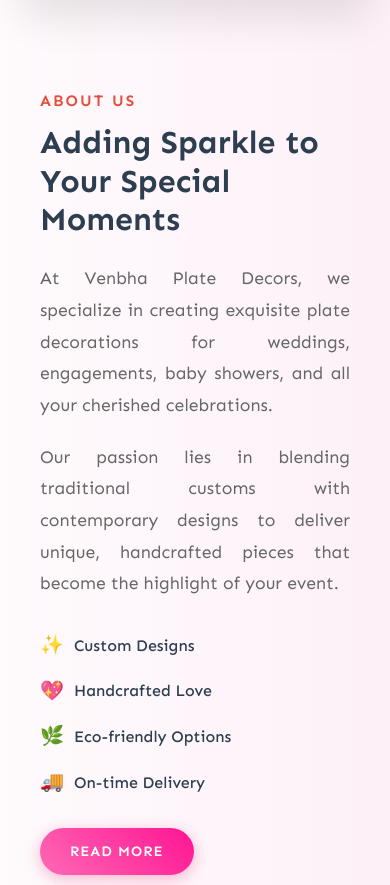
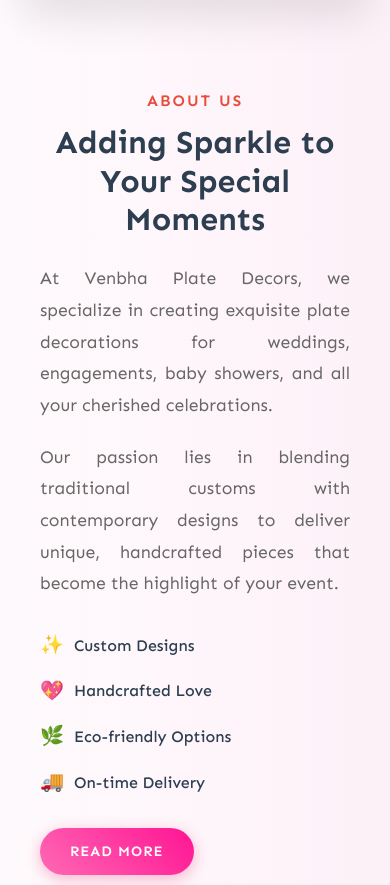
Before and after one commit to venbha-plate-decors/Venbha, a React (Vite) app: page / in a window 390 px wide. Shown: the part 1452-2337 px from the top of the page. Built offline with nearby package versions, Linux system fonts and the light colour scheme; no server answers; the database is empty.

Commit message:
Center align About section titles on mobile

```diff
--- a/src/components/AboutSection.css
+++ b/src/components/AboutSection.css
@@ -113,6 +113,12 @@
         padding: 0 20px;
     }
 
+    /* Center align titles on mobile for better balance */
+    .sub-title,
+    .section-title {
+        text-align: center;
+    }
+
     .about-image-wrapper {
         width: 100%;
         margin-bottom: 30px;
```
